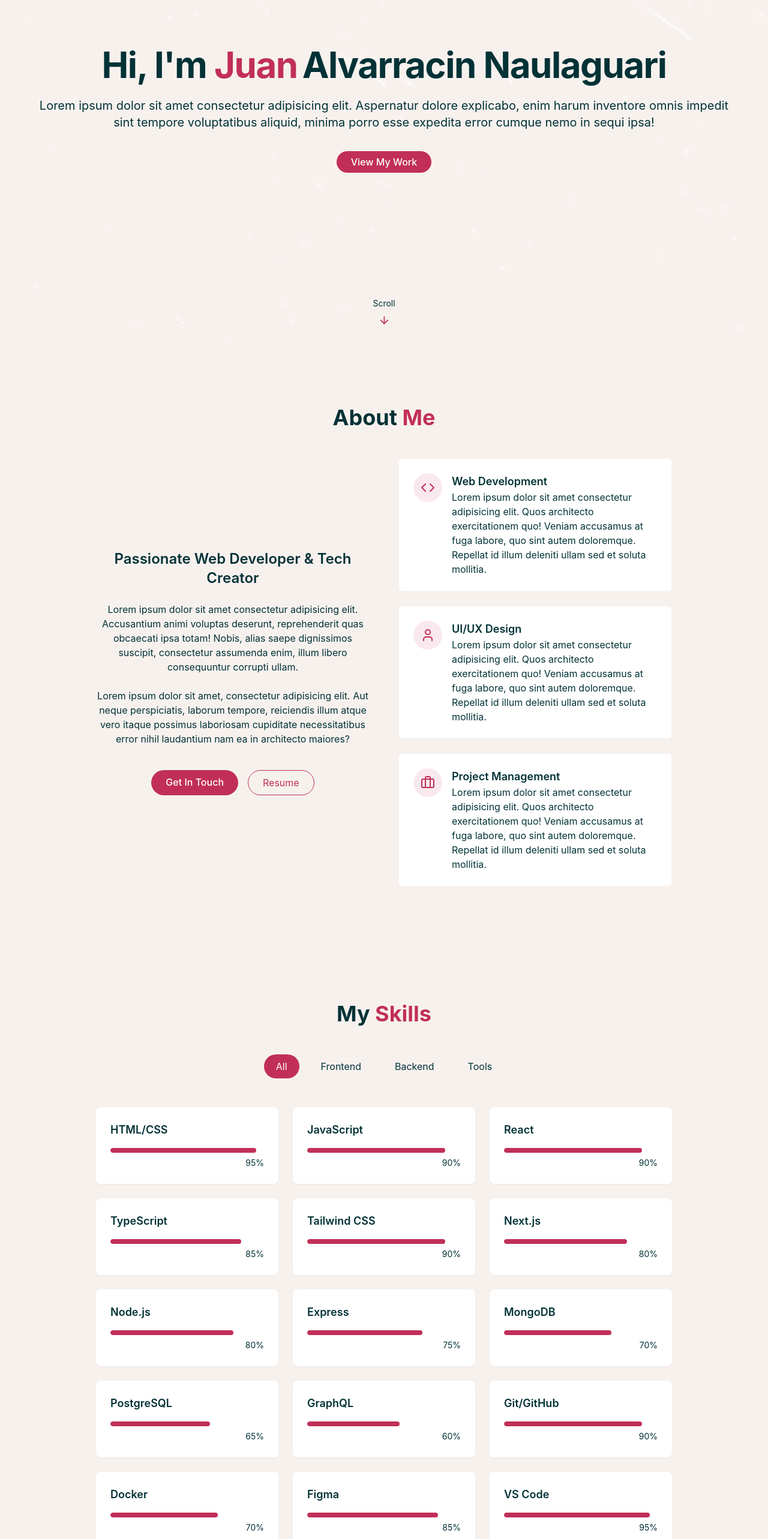
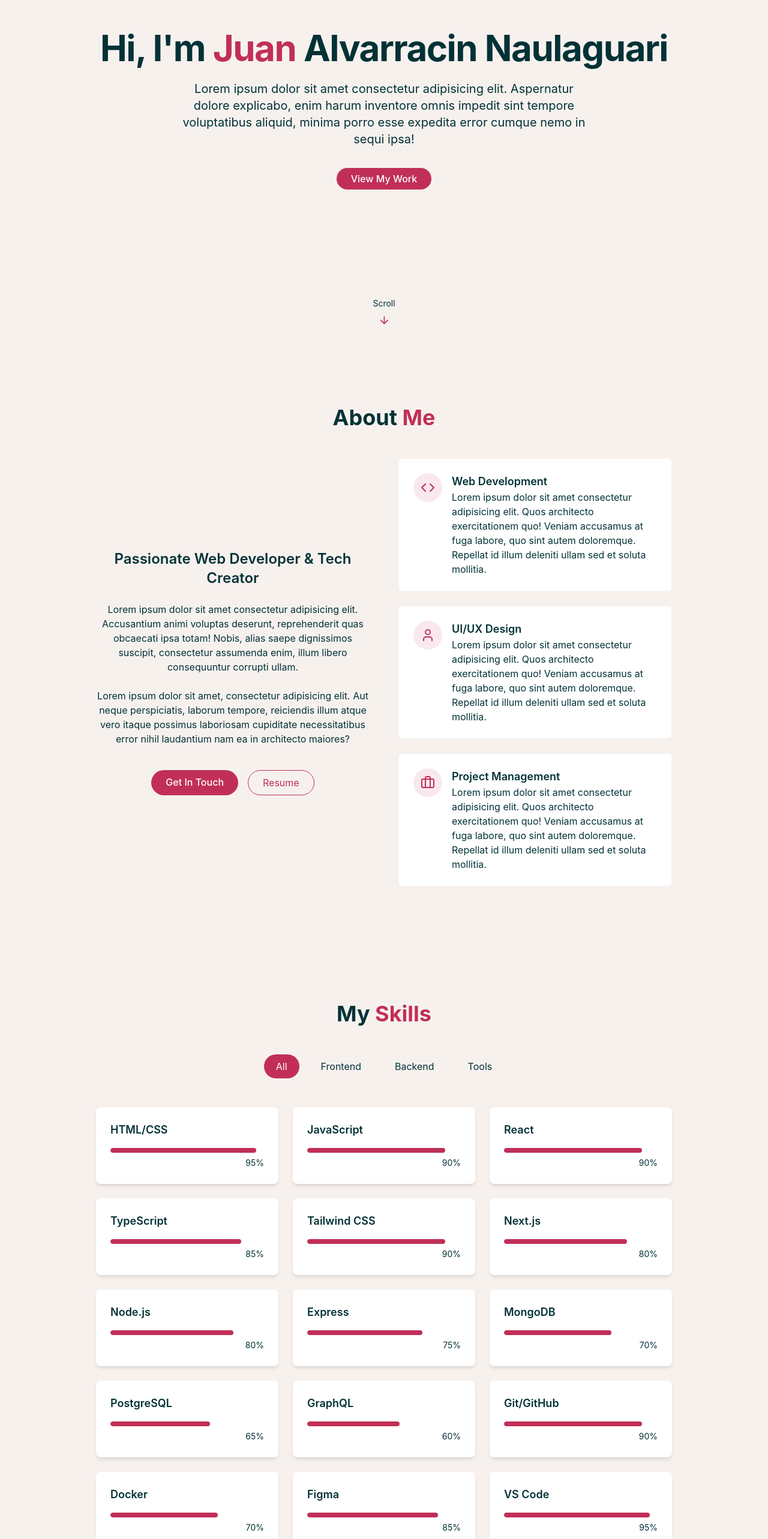
Before and after one commit to naulari/naulari.github.io, a React (Vite) app: page / in a window 1280 px wide. Shown: the part 220-2786 px from the top of the page at 60% size. Built offline with nearby package versions, Linux system fonts and the light colour scheme.

Commit message:
Checked for errors and added framer motion for skills

```diff
--- a/package.json
+++ b/package.json
@@ -14,6 +14,7 @@
     "@tailwindcss/vite": "^4.2.4",
     "class-variance-authority": "^0.7.1",
     "clsx": "^2.1.1",
+    "framer-motion": "^12.38.0",
     "lucide-react": "^1.14.0",
     "react": "^19.2.5",
     "react-dom": "^19.2.5",
--- a/src/App.jsx
+++ b/src/App.jsx
@@ -11,7 +11,7 @@ function App() {
       <BrowserRouter>
         <Routes>
           <Route index element={<Home/>}/>
-          <Route path="*" element={<NotFound/>}/>
+          <Route path="*" element={<Home/>}/>
         </Routes>
       </BrowserRouter>
     </>
--- a/src/components/HeroSection.jsx
+++ b/src/components/HeroSection.jsx
@@ -3,17 +3,17 @@ import { ArrowDown } from "lucide-react";
 export const HeroSection = () => {
     return (
         <section id="hero"
-            className="relative min-h-screen flex flex-col items-center justify-center px-4">
+            className="relative min-h-dvh flex flex-col items-center justify-center px-4">
 
-            <div className="container mx-w-4xl mx-auto text-center z-10">
-                <div className="space-y-6">
+            <div className="container max-w-5xl mx-auto text-center z-10">
+                <header className="space-y-6">
                     <h1 className="text-4xl md:text-6xl font-bold tracking-tight">
-                       <span className="opacity-0 animate-fade-in"> Hi, I'm</span>
-                       <span className="text-primary opacity-0 animate-fade-in-delay-1"> Juan</span>
-                       <span className="text-gradient ml-2 opacity-0 animate-fade-in-delay-2">Alvarracin Naulaguari</span>
+                       <span className="opacity-0 animate-fade-in">Hi, I'm</span>
+                       <span className="text-primary opacity-0 animate-fade-in-delay-1">{" "}Juan</span>
+                       <span className="text-gradient block md:inline opacity-0 animate-fade-in-delay-2">{" "}Alvarracin Naulaguari</span>
                     </h1>
 
-                    <p className="text-lg md:text-xl text-muted-foreground max-2-2xl mx-auto opacity-0 animate-fade-in-delay-3">
+                    <p className="text-lg md:text-xl text-muted-foreground max-w-2xl mx-auto opacity-0 animate-fade-in-delay-3">
                         Lorem ipsum dolor sit amet consectetur adipisicing elit. Aspernatur dolore explicabo, enim harum inventore omnis impedit sint tempore voluptatibus aliquid, minima porro esse expedita error cumque nemo in sequi ipsa!
                     </p>
 
@@ -22,9 +22,9 @@ export const HeroSection = () => {
                             View My Work
                         </a>
                     </div>
-                </div>
+                </header>
             </div>
-        <div className="absolute bottom-8 left-1/2 transform -translate-x-1/2 flex flex-col items-center animate-bounce">
+        <div className="absolute bottom-8 left-1/2 -translate-x-1/2 flex flex-col items-center animate-bounce">
             <span className="text-sm text-muted-foreground mb-2"> Scroll </span>
             <ArrowDown className="h-5 w-5 text-primary"/>
         </div>
--- a/src/components/ProjectsSection.jsx
+++ b/src/components/ProjectsSection.jsx
@@ -56,17 +56,17 @@ export const ProjectSection = () => {
                     {projects.map((project)=>(
                         <article key={project.id} className="group bg-card rounded-lg overflow-hidden shadow-xs card-hover">
                             <div className="h-48 overflow-hidden">
-                                <img src={project.image} alt={project.title} loading="lazy" className="w-full h-full object-cover transition-transform duration-500 group-hover:scale-110" />
+                                <img src={project.image} alt={project.title} loading="lazy" decoding="async" className="w-full h-full object-cover transition-transform duration-500 group-hover:scale-110" />
                             </div>
 
                             <div className="p-6">
-                                <div className="flex flex-wrap gap-2 mb-4">
+                                <ul className="flex flex-wrap gap-2 mb-4">
                                     {project.tags.map((tag)=>(
-                                        <span key={tag} className="px-2 py-1 border text-xs font-medium rounded-full bg-primary/30 text-secondary-foreground">
+                                        <li key={tag} className="px-2 py-1 border text-xs font-medium rounded-full bg-primary/30 text-secondary-foreground">
                                             {tag}
-                                        </span>
+                                        </li>
                                     ))}
-                                </div>
+                                </ul>
 
 
                                 <h3 className="text-xl font-semibold mb-1">{project.title}</h3>
@@ -77,6 +77,7 @@ export const ProjectSection = () => {
                                             className="text-foreground/80 hover:text-primary transition-colors duration-300"
                                             target="_blank"
                                             rel="noopener noreferrer"
+                                            title={`Open ${project.title} demo`}
                                             aria-label={`Live demo for ${project.title}`}>
                                             <ExternalLink size={20}/>
                                         </a>
--- a/src/components/SkillsSection.jsx
+++ b/src/components/SkillsSection.jsx
@@ -1,5 +1,6 @@
 import { useState } from "react";
 import { cn } from "../lib/utils";
+import { motion, AnimatePresence } from "framer-motion";
 
 const skills = [
     // Frontend
@@ -41,11 +42,11 @@ export const SkillsSection = () => {
                 </h2>
 
                 <div className="flex flex-wrap justify-center gap-4 mb-12">
-                    {categories.map((category,key) => (
-                        <button key={key}
+                    {categories.map((category) => (
+                        <button key={category}
                             onClick={() => setActiveCategory(category)}
                             className={cn(
-                                "px-5 py-2 rounded-full transition-colors duration-300 capitalize",
+                                "px-5 py-2 rounded-full transition-colors duration-300 capitalize cursor-pointer",
                                 activeCategory === category ? "bg-primary text-primary-foreground"
                                 : "bg-secondary/70 text-foreground hover:bg-secondary" )}>
                             {category}
@@ -53,15 +54,25 @@ export const SkillsSection = () => {
                     ))}
                 </div>
 
-                <div className="grid grid-cols-1 sm:grid-cols-2 lg:grid-cols-3 gap-6">
-                    {filteredSkills.map((skill,key) =>(
-                        <div key={key} className="bg-card p-6 rounded-lg shadow-xs card-hover">
+                <AnimatePresence mode="wait">
+                    <motion.div key={activeCategory}
+                        initial={{opacity: 0, y:10}}
+                        animate={{opacity:1, y:0}}
+                        exit={{opacity: 0, y:-10}}
+                        transition={{duration: 0.2}}
+                        className="grid grid-cols-1 sm:grid-cols-2 lg:grid-cols-3 gap-6">
+                        {filteredSkills.map((skill, i) =>(
+                            <div key={skill.name}
+                                className="bg-card p-6 rounded-lg shadow-md card-hover">
                                 <div className="text-left mb-4">
                                     <h3 className="font-semibold text-lg">{skill.name}</h3>
                                 </div>
                                 <div className="w-full bg-secondary/50 h-2 rounded-full overflow-hidden">
-                                <div className="bg-primary h-2 rounded-full origin-left animate-[grow_1.5s_ease-out]"
-                                    style={{width: skill.level + "%"}}/>
+                                    <motion.div
+                                        className="bg-primary h-2 rounded-full origin-left animate-[grow_1.5s_ease-out]"
+                                        initial={{width:0}}
+                                        animate={{width: `${skill.level}%`}}
+                                        transition={{duration:1, ease: "easeOut"}}/>
                                 </div>
 
                                 <div className="text-right mt-1">
@@ -69,8 +80,8 @@ export const SkillsSection = () => {
                                 </div>
                             </div>
                         ))}
-                </div>
-
+                    </motion.div>
+                </AnimatePresence>
             </div>
         </section>
     );
--- a/src/components/StarBackground.jsx
+++ b/src/components/StarBackground.jsx
@@ -46,8 +46,8 @@ export const StarBackground = () => {
             newMeteors.push({
                 id: i,
                 size: Math.random() * 2 + 1,
-                x: Math.random() * 100,
-                y: Math.random() * 20,
+                x: Math.random() * 120 - 10,
+                y: Math.random() * 100,
                 delay: Math.random() * 15,
                 animationDuration: Math.random() * 3 + 3,
             });
--- a/src/pages/Home.jsx
+++ b/src/pages/Home.jsx
@@ -7,14 +7,32 @@ import { SkillsSection } from "../components/SkillsSection";
 import { ProjectSection } from "../components/ProjectsSection";
 import { ContactSection } from "../components/ContactSection";
 import { Footer } from "../components/Footer";
+import { useEffect, useState } from "react";
 
 export const Home = () => {
+    const [isDark, setIsDark] = useState(false);
+
+    useEffect(() => {
+        const checkTheme = () => {
+            setIsDark(document.documentElement.classList.contains("dark"));
+        };
+
+        checkTheme();
+
+        // Optional: watch for changes
+        const observer = new MutationObserver(checkTheme);
+        observer.observe(document.documentElement, {
+            attributes: true,
+            attributeFilter: ["class"],
+        });
+
+        return () => observer.disconnect();
+    }, []);
+
     return (
         <div className="min-h-screen bg-background text-foreground overflow-x-hidden">
-            {/* {Theme Toggle} */}
-            {/* <ThemeToggle /> */}
             {/* Background Effects */}
-            <StarBackground />
+            {isDark && <StarBackground />}
             {/* NavBar */}
             <Navbar />
             {/* Main Content */}
```
Also changed, not shown: src/assets/PFP.png (added), 1 other file (tests, documents, lock files or other folders). Lines whose indentation alone changed are shown as unchanged.
